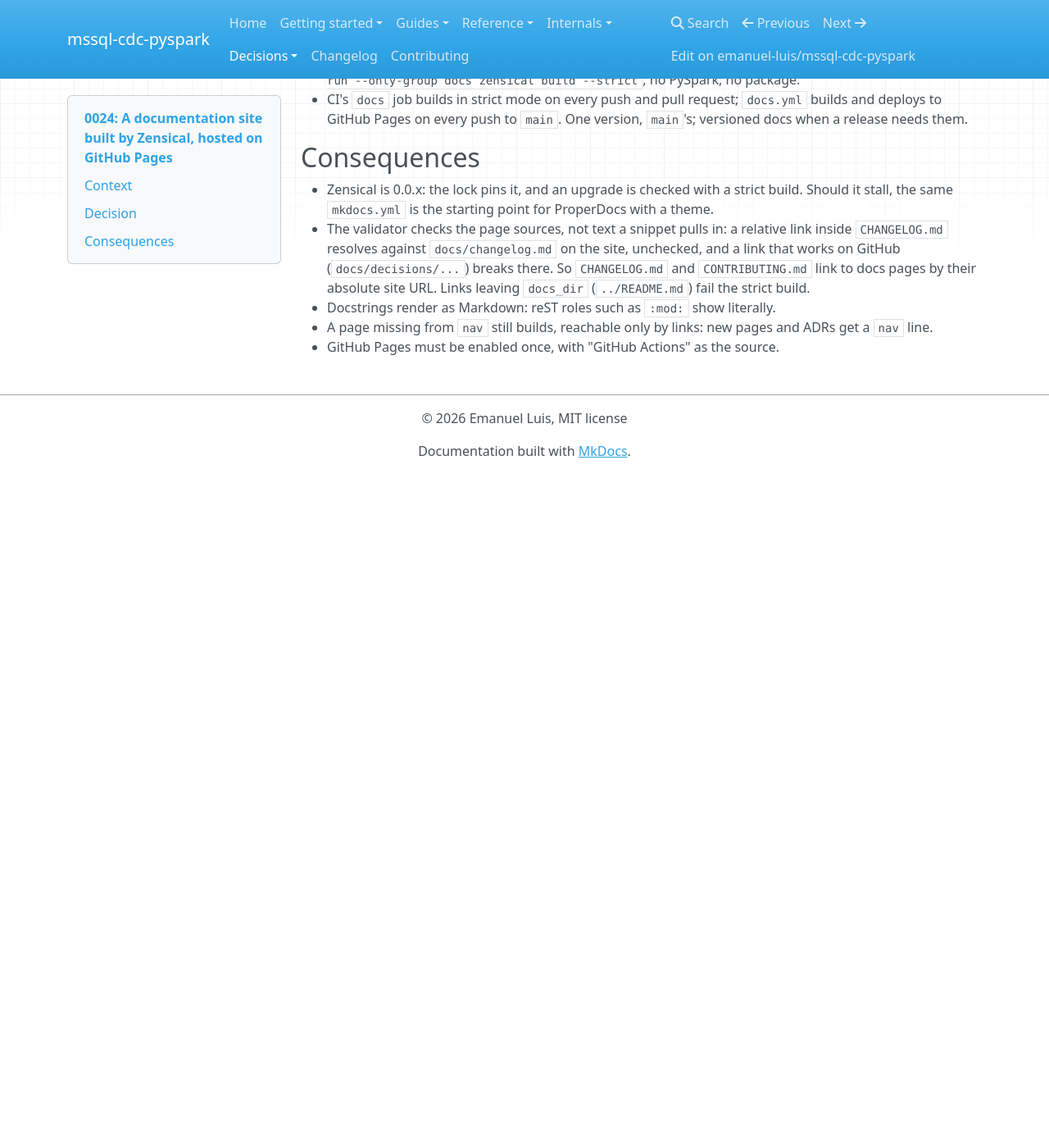
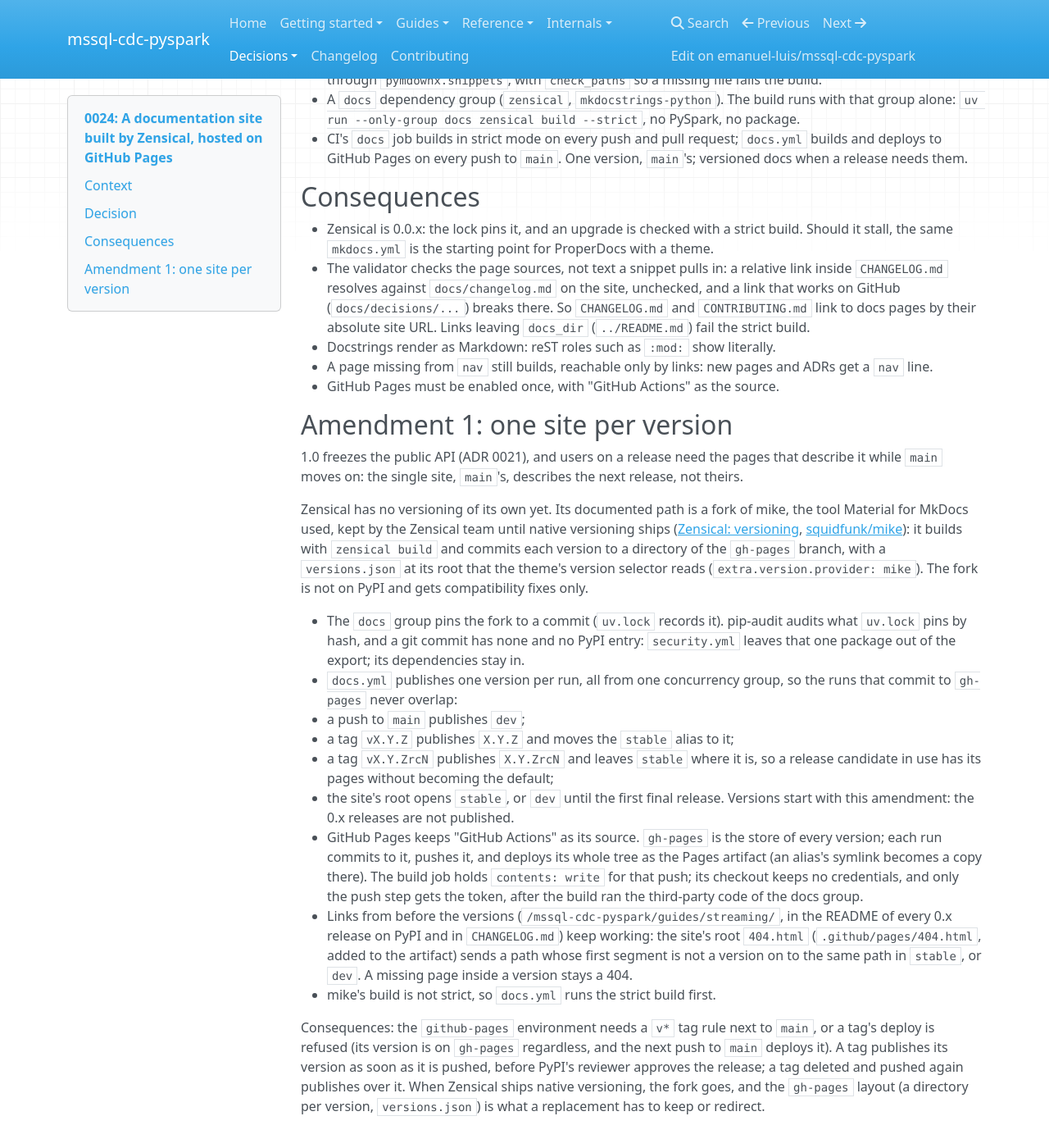
Before and after one commit to emanuel-luis/mssql-cdc-pyspark, an MkDocs documentation site: the page built from docs/decisions/0024-documentation-site.md, in a window 1280 px wide and 1400 px high, scrolled down 1089 px. Shown: the whole window at 82% size. Built offline with MkDocs 1.6.1, drawn with Linux system fonts in a browser that asks for light colours; nearby versions of some CDN libraries; before the commit the page ends 1667 px from its top, so only the background shows below that; some of the changed text lies outside the part shown.

Commit message:
docs(site): publish one version per release, dev and stable, with a selector
1.0 freezes the public API, and users on a release need the pages that
describe it while main moves on; the single site described only main.

Zensical has no versioning yet; its documented path is its fork of mike,
pinned by commit in the docs group (not on PyPI). docs.yml now commits each
version to gh-pages and deploys that branch's tree: a push to main
publishes "dev", a tag vX.Y.Z publishes X.Y.Z and moves "stable" (the
site's root), an rc tag publishes its version and leaves "stable" alone.
Only the push step gets the token; the strict build still runs first.

A root 404.html sends links from before the versions (0.x READMEs on PyPI,
CHANGELOG) to the same page in stable, or dev until 1.0.0. pip-audit
leaves out the git package, which has no hash to check.

ADR 0024 amendment 1; RELEASING gains the github-pages tag rule and the
docs check of a release.

```diff
--- a/docs/decisions/0024-documentation-site.md
+++ b/docs/decisions/0024-documentation-site.md
@@ -2,6 +2,7 @@
 
 **Status:** accepted
 **Date:** 2026-10-01T14:43:57-03:00
+**Amended:** 2026-10-14T09:21:02-03:00, one site per version with mike: `dev` from main, each release, `stable` (amendment 1)
 
 ## Context
 Usage was documented in a long README and the Markdown files under `docs/`; the API was
@@ -67,3 +68,45 @@ The state of the tools in October 2026:
 * A page missing from `nav` still builds, reachable only by links: new pages and ADRs get a
   `nav` line.
 * GitHub Pages must be enabled once, with "GitHub Actions" as the source.
+
+## Amendment 1: one site per version
+1.0 freezes the public API (ADR 0021), and users on a release need the pages that describe
+it while `main` moves on: the single site, `main`'s, describes the next release, not theirs.
+
+Zensical has no versioning of its own yet. Its documented path is a fork of mike, the tool
+Material for MkDocs used, kept by the Zensical team until native versioning ships
+([Zensical: versioning](https://zensical.org/docs/compatibility/mkdocs/mike/),
+[squidfunk/mike](https://github.com/squidfunk/mike)): it builds with `zensical build` and
+commits each version to a directory of the `gh-pages` branch, with a `versions.json` at its
+root that the theme's version selector reads (`extra.version.provider: mike`). The fork is
+not on PyPI and gets compatibility fixes only.
+
+* The `docs` group pins the fork to a commit (`uv.lock` records it). pip-audit audits what
+  `uv.lock` pins by hash, and a git commit has none and no PyPI entry: `security.yml` leaves
+  that one package out of the export; its dependencies stay in.
+* `docs.yml` publishes one version per run, all from one concurrency group, so the runs
+  that commit to `gh-pages` never overlap:
+  * a push to `main` publishes `dev`;
+  * a tag `vX.Y.Z` publishes `X.Y.Z` and moves the `stable` alias to it;
+  * a tag `vX.Y.ZrcN` publishes `X.Y.ZrcN` and leaves `stable` where it is, so a release
+    candidate in use has its pages without becoming the default;
+  * the site's root opens `stable`, or `dev` until the first final release.
+  Versions start with this amendment: the 0.x releases are not published.
+* GitHub Pages keeps "GitHub Actions" as its source. `gh-pages` is the store of every
+  version; each run commits to it, pushes it, and deploys its whole tree as the Pages
+  artifact (an alias's symlink becomes a copy there). The build job holds `contents: write`
+  for that push; its checkout keeps no credentials, and only the push step gets the token,
+  after the build ran the third-party code of the docs group.
+* Links from before the versions (`/mssql-cdc-pyspark/guides/streaming/`, in the README of
+  every 0.x release on PyPI and in `CHANGELOG.md`) keep working: the site's root `404.html`
+  (`.github/pages/404.html`, added to the artifact) sends a path whose first segment is not
+  a version on to the same path in `stable`, or `dev`. A missing page inside a version stays
+  a 404.
+* mike's build is not strict, so `docs.yml` runs the strict build first.
+
+Consequences: the `github-pages` environment needs a `v*` tag rule next to `main`, or a
+tag's deploy is refused (its version is on `gh-pages` regardless, and the next push to
+`main` deploys it). A tag publishes its version as soon as it is pushed, before PyPI's
+reviewer approves the release; a tag deleted and pushed again publishes over it. When
+Zensical ships native versioning, the fork goes, and the `gh-pages` layout (a directory per
+version, `versions.json`) is what a replacement has to keep or redirect.
--- a/mkdocs.yml
+++ b/mkdocs.yml
@@ -1,6 +1,7 @@
 # The documentation site, built by Zensical (ADR 0024):
 #   uv run --group docs zensical build --strict   # into site/
 #   uv run --group docs zensical serve            # preview on localhost:8000
+# docs.yml publishes it one version at a time with mike (ADR 0024 amendment 1).
 site_name: mssql-cdc-pyspark
 site_description: PySpark streaming source for SQL Server CDC, with a Delta sink and a completeness signal
 site_url: https://emanuel-luis.github.io/mssql-cdc-pyspark/
@@ -34,6 +35,11 @@ theme:
       toggle:
         icon: lucide/moon
         name: Switch to system preference
+
+extra:
+  version:
+    provider: mike  # the version selector, from versions.json at the site's root
+    alias: true     # "1.0.0 stable"
 
 plugins:
   - search
--- a/pyproject.toml
+++ b/pyproject.toml
@@ -57,6 +57,9 @@ connect = ["pyspark[connect]>=4.2", "pandas<3"]
 docs = [
     "zensical>=0.0.67",
     "mkdocstrings-python>=2.0.9",
+    # Zensical's fork of mike, which publishes one version of the site at a time to gh-pages
+    # (ADR 0024 amendment 1). It is not on PyPI: pinned to a commit.
+    "mike @ git+https://github.com/squidfunk/mike.git@2d4ad799442f4592db8ad53b179bfb33db8c69ac",
 ]
 
 [project.urls]
```
Also changed, not shown: docs/DEVELOPMENT.md (+17 -1 lines), docs/RELEASING.md (+28 -4 lines), docs/decisions/README.md (+1 -1 lines), .github/pages/404.html (added), 3 other files.
